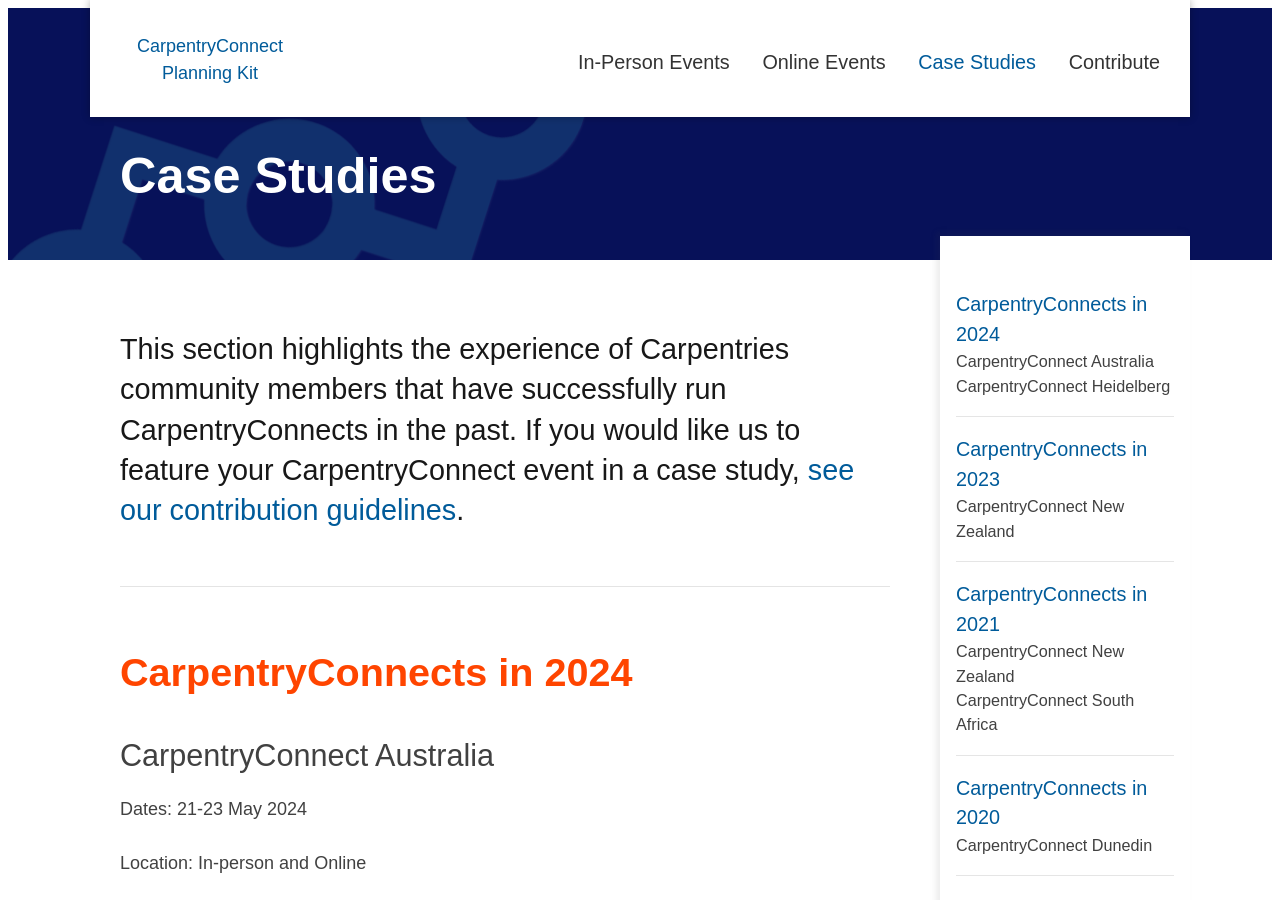
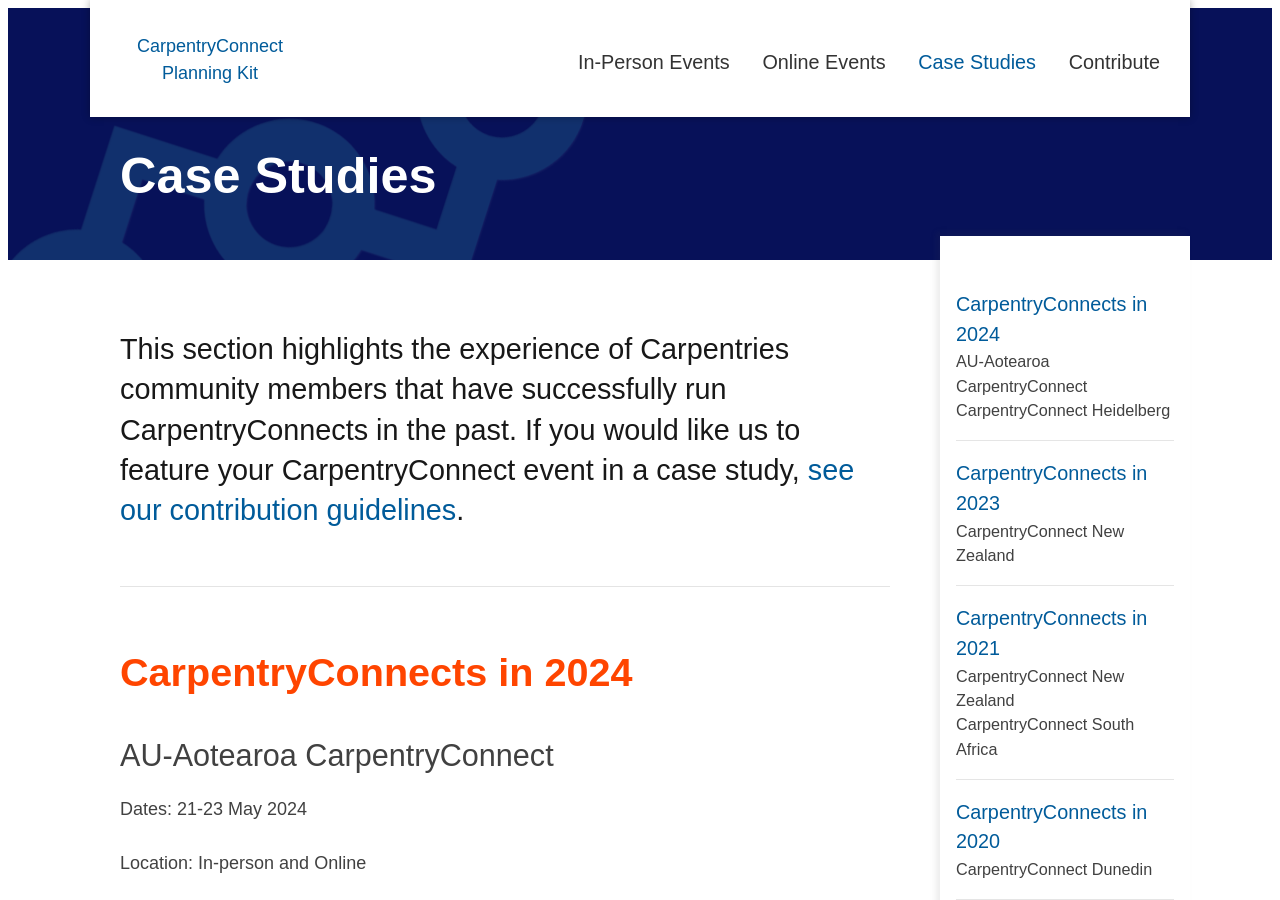
Before and after one commit to CarpentryConnect/carpentryconnect.org, a Jekyll site: the page built from case-studies.markdown, in a window 1280 px wide and 900 px high. Built offline with Jekyll 4.4.1, drawn with Linux system fonts in a browser that asks for light colours; nearby versions of some CDN libraries.

Commit message:
Update case-studies.markdown

```diff
--- a/case-studies.markdown
+++ b/case-studies.markdown
@@ -19,7 +19,7 @@ figure figcaption { font-style: italic; font-size: 0.85em; text-align: center;}
 
 ## CarpentryConnects in 2024
 
-### CarpentryConnect Australia
+### AU-Aotearoa CarpentryConnect
 
 Dates: 21-23 May 2024
 
```
